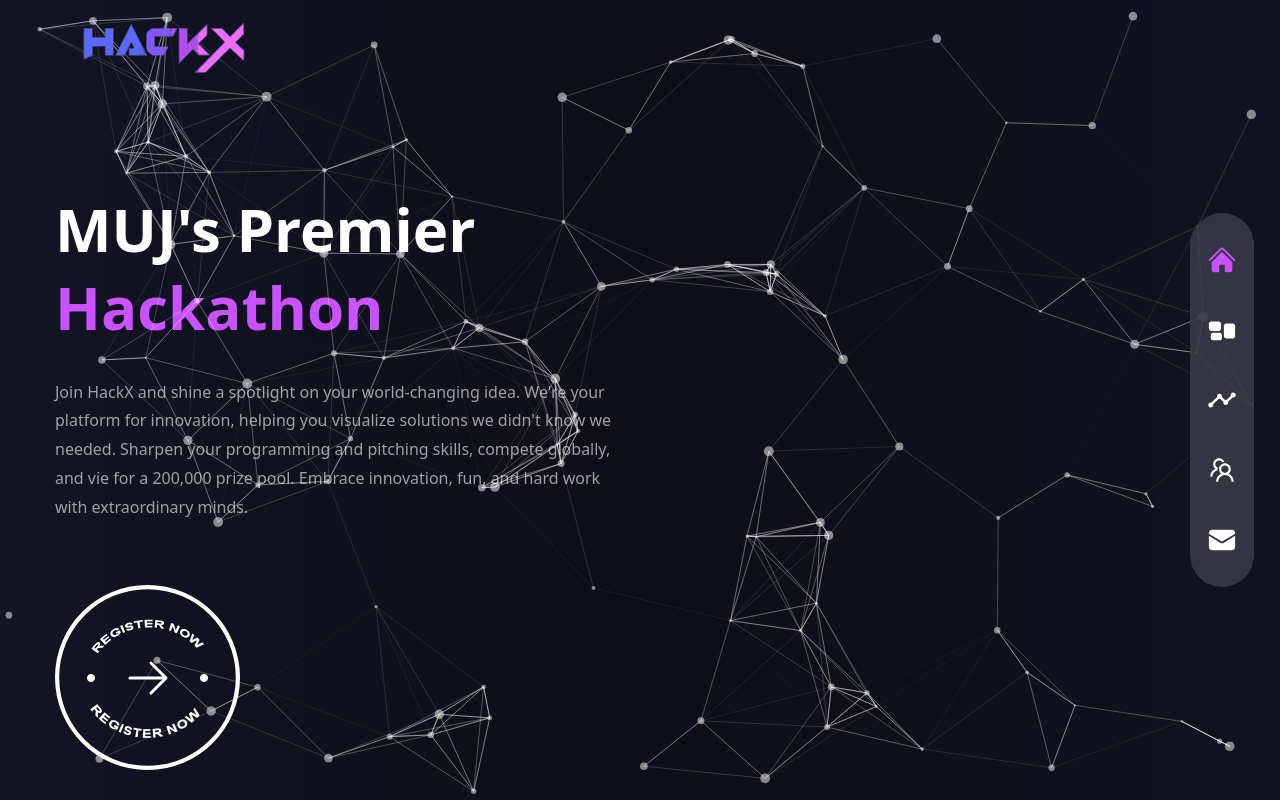
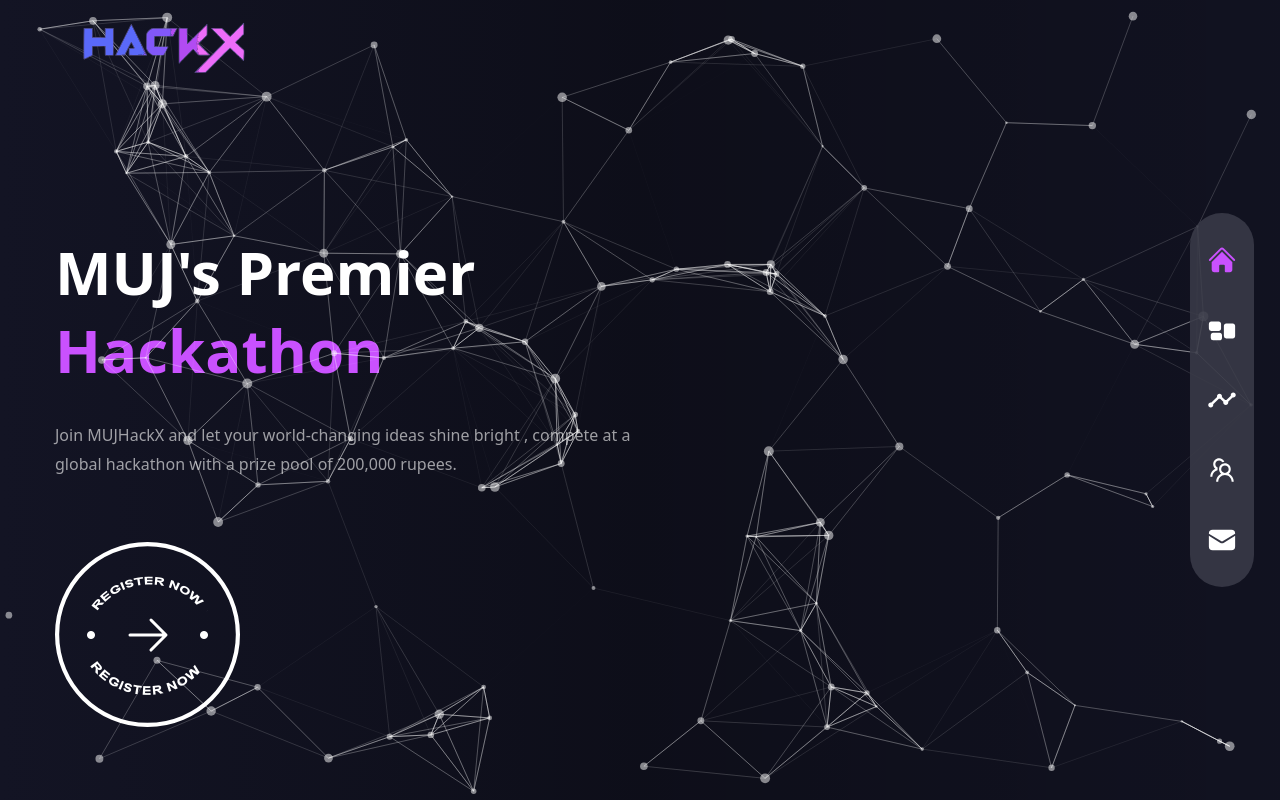
Before and after one commit to MUJHACKX/hackXwebsite, a Next.js app: page / in a window 1280 px wide. Built offline with nearby package versions, Linux system fonts and the light colour scheme.

Commit message:
Update index.js

```diff
--- a/pages/index.js
+++ b/pages/index.js
@@ -56,7 +56,7 @@ const Home = () => {
         animate="show"
         exit="hidden"
         className="max-w-sm xl:max-w-xl mx-auto xl:mx-0 mb-10 xl:mb-16">
-          Join HackX and shine a spotlight on your world-changing idea. We're your platform for innovation, helping you visualize solutions we didn't know we needed. Sharpen your programming and pitching skills, compete globally, and vie for a 200,000 prize pool. Embrace innovation, fun, and hard work with extraordinary minds.
+          Join MUJHackX and let your world-changing ideas shine bright , compete at a global hackathon with a prize pool of 200,000 rupees.
         </motion.p>
         {/* Btn */}
         <div className="flex justify-center xl:hidden relative">
```
